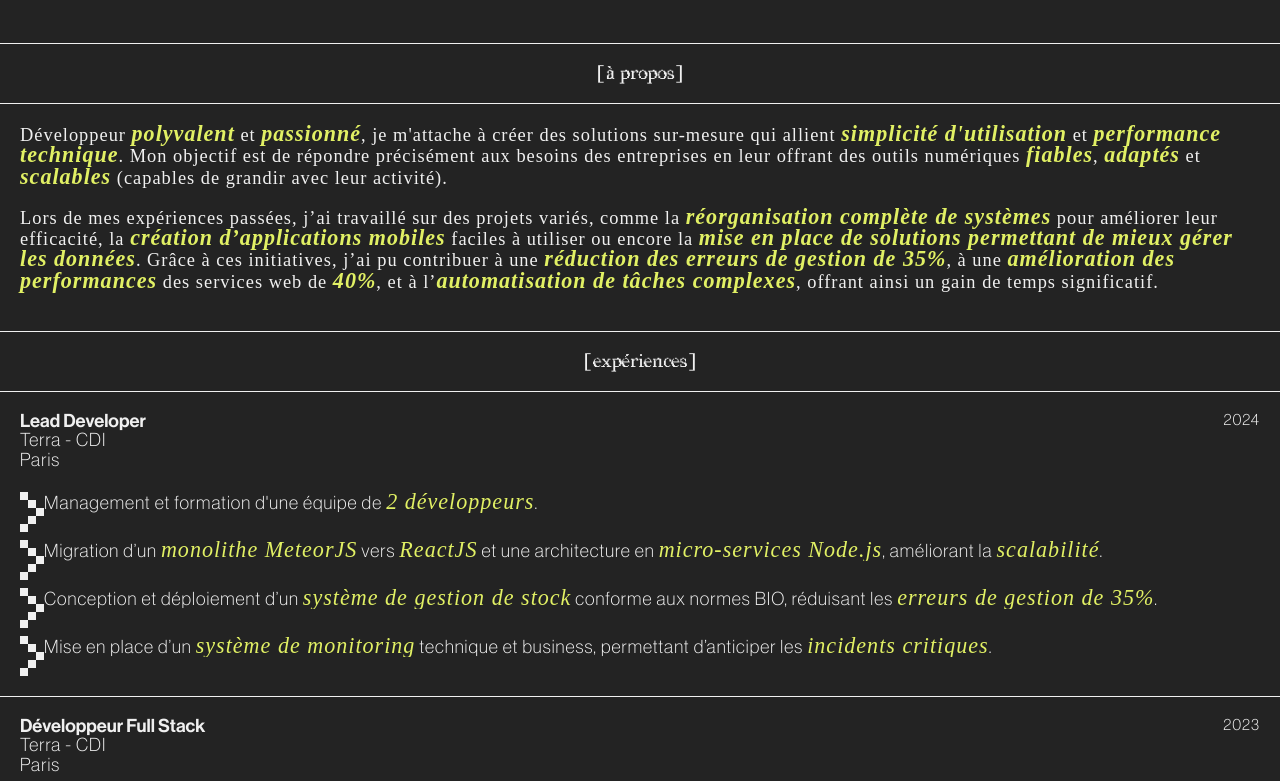
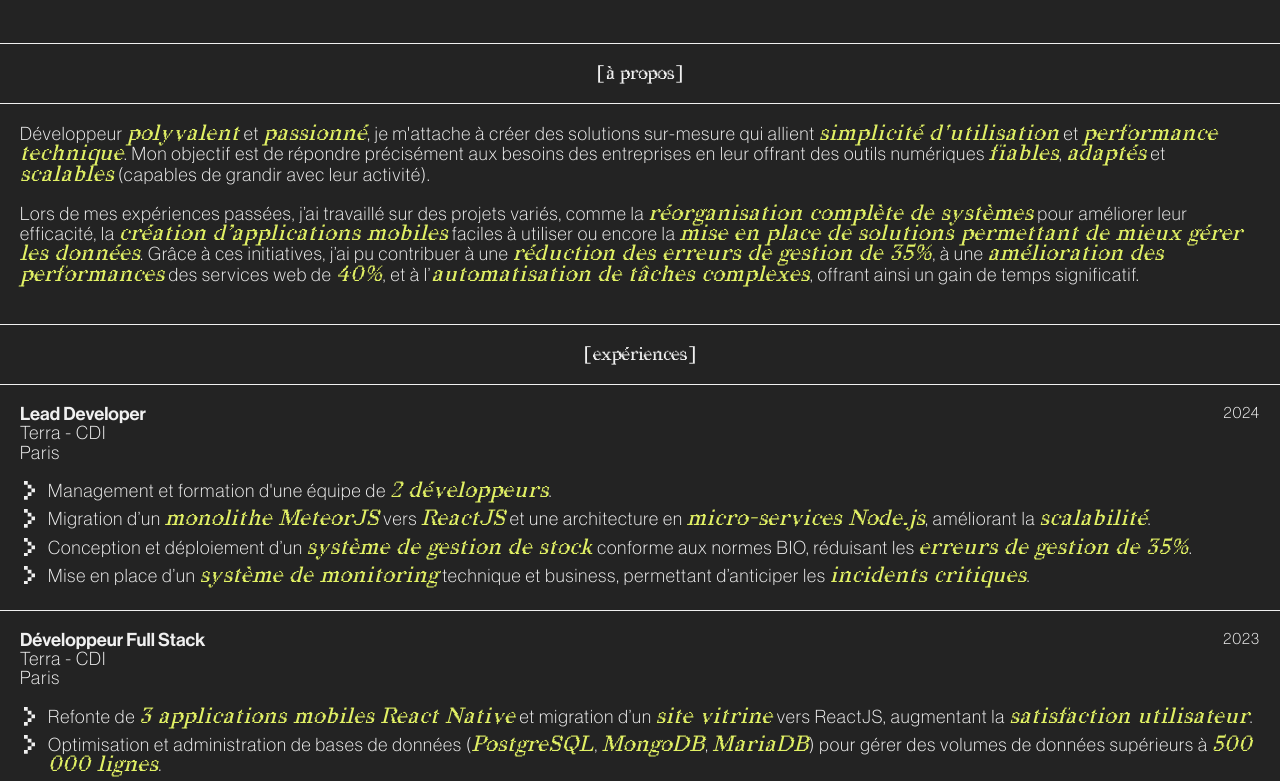
Before and after one commit to RaphaelRT/portfolio-perso, a Next.js app: page / in a window 1280 px wide. Shown: the part 1180-1961 px from the top of the page. Built offline with nearby package versions, Linux system fonts and the light colour scheme.

Commit message:
fix: style

```diff
--- a/src/app/globals.css
+++ b/src/app/globals.css
@@ -29,8 +29,8 @@ body {
 }
 svg {
   fill: var(--curr_white);
-  min-width: 24px;
-  min-height: 24px;
+  min-width: 0.7rem;
+  min-height: 0.7rem;
 }
 
 @font-face {
@@ -281,7 +281,7 @@ body {
 b {
   font-weight: bolder;
   font-style: italic;
-  font-family: "Redaction35, sans-serif";
+  font-family: "Redaction50";
   font-size: 120%;
   color: var(--curr_yellow);
 }
--- a/src/app/page.tsx
+++ b/src/app/page.tsx
@@ -84,14 +84,14 @@ export default function Home() {
         <div ref={pageRef} style={{ opacity: 0 }}>
             <StyledElement
                 $as="div"
-                $cols={{ mobile: "3fr max-content", desktop: "1.4fr 1.5fr max-content" }}
+                $cols={{ mobile: "3fr minmax(0, max-content)", desktop: "1.4fr 1.5fr max-content" }}
                 $rows={{
                     mobile: "4rem minmax(auto, calc(100vh - 4.5rem))",
                     desktop: "4rem minmax(0,auto) auto",
                 }}
                 $extrastyle={{
                     mobile:
-                    "width: 100vw; gap: 0; margin: 0; padding: 0; border-collapse: collapse; border-spacing: 0;",
+                    "width: 100vw; gap: 0; margin: 0; padding: 0; border-collapse: collapse; border-spacing: 0; max-width:100%;",
                     desktop: "height: 100vh;",
                 }}
             >
--- a/src/components/ExperienceCard/index.tsx
+++ b/src/components/ExperienceCard/index.tsx
@@ -12,6 +12,7 @@ const { COLORS: { WHITE }, TYPOGRAPHY: { CURRENT, CURRENT_LH, CURRENT_LP } } = s
 const StyledBulletArrow = styled(BulletArrow)`
   width: 0.7rem;
   fill: var(--curr_white);
+  padding: 0.25rem;
 `;
 const StyledLink = styled(Link)`
   cursor: pointer;
@@ -32,7 +33,6 @@ const generateText = (text: string) => {
         $cols={{ mobile: "1.5rem 1fr" }}
         $extrastyle={{
           mobile: `
-            margin-top: 0.5rem;
             align-items: start;
             line-height: ${CURRENT_LH};
           `,
@@ -40,7 +40,7 @@ const generateText = (text: string) => {
       >
         <StyledBulletArrow />
         <StyledElement $extrastyle={{
-          mobile: `font-size: ${CURRENT}; font-weight: 100; letter-spacing: ${CURRENT_LP}; line-height: ${CURRENT_LH};`,
+          mobile: `font-size: ${CURRENT}; font-weight: 100; letter-spacing: ${CURRENT_LP}; line-height: ${CURRENT_LH}; overflow-y: hidden!important; min-height: max-content; padding: 0.25rem;`,
         }} dangerouslySetInnerHTML={{ __html: desc }} />
       </StyledElement>
     ));
--- a/src/components/FormationCard/index.tsx
+++ b/src/components/FormationCard/index.tsx
@@ -12,6 +12,7 @@ const {COLORS: { WHITE, YELLOW }, TYPOGRAPHY: {CURRENT, CURRENT_LH, CURRENT_LP}}
 const StyledBulletArrow = styled(BulletArrow)`
   width: 0.7rem;
   fill: ${WHITE};
+  padding: 0.25rem;
 `;
 const StyledLink = styled(Link)`
   cursor: pointer;
@@ -32,13 +33,13 @@ const generateText = (text: string) => {
         key={idx}
         $cols={{ mobile: "1.5rem 1fr" }}
         $extrastyle={{
-          mobile: `margin-top: 0.5rem; align-items: start; line-height: ${CURRENT_LH};`,
+          mobile: `align-items: start; line-height: ${CURRENT_LH}; min-height: max-content`,
         }}
       >
         <StyledBulletArrow />
         <StyledElement
           $extrastyle={{
-            mobile: `font-size: ${CURRENT}; font-weight: 100; letter-spacing: ${CURRENT_LP}; line-height: ${CURRENT_LH};`,
+            mobile: `font-size: ${CURRENT}; font-weight: 100; letter-spacing: ${CURRENT_LP}; line-height: ${CURRENT_LH}; overflow-y: hidden!important; min-height: max-content; padding: 0.25rem;`,
           }}
           dangerouslySetInnerHTML={{ __html: desc }}
         />
--- a/src/components/Noise/index.tsx
+++ b/src/components/Noise/index.tsx
@@ -32,7 +32,7 @@ export default function Noise() {
   return (
     <StyledElement
       $extrastyle={{
-        mobile: "position: absolute; width: 100vw; height: 100vh; overflow: hidden; z-index: -1;",
+        mobile: "position: absolute; width: 100%; height: 100vh; overflow: hidden; z-index: -1;",
       }}
     >
       <NoiseBackground/>
--- a/src/components/Typography/index.tsx
+++ b/src/components/Typography/index.tsx
@@ -68,11 +68,13 @@ export const CategoryTitle = styled.h2`
 export const DescriptiveText = styled.p`
     color: ${WHITE};
     font-weight: 100;
+    font-family: "NeueHaasGroteskDisplayPro";
     font-size: ${CURRENT};
     line-height: ${CURRENT_LH};
     letter-spacing: ${CURRENT_LP};
     padding-bottom: ${CURRENT_LH};
     b {
         font-weight: bold;
+        font-family: "Redaction50";
     }
 `;
```
